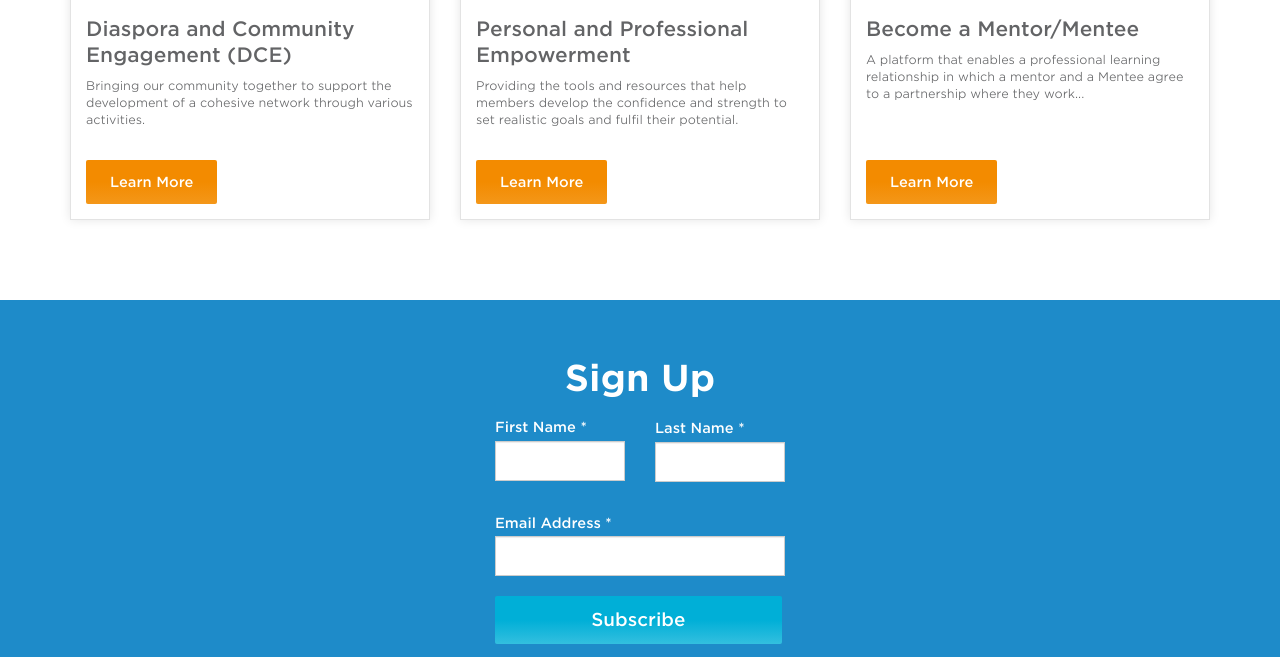
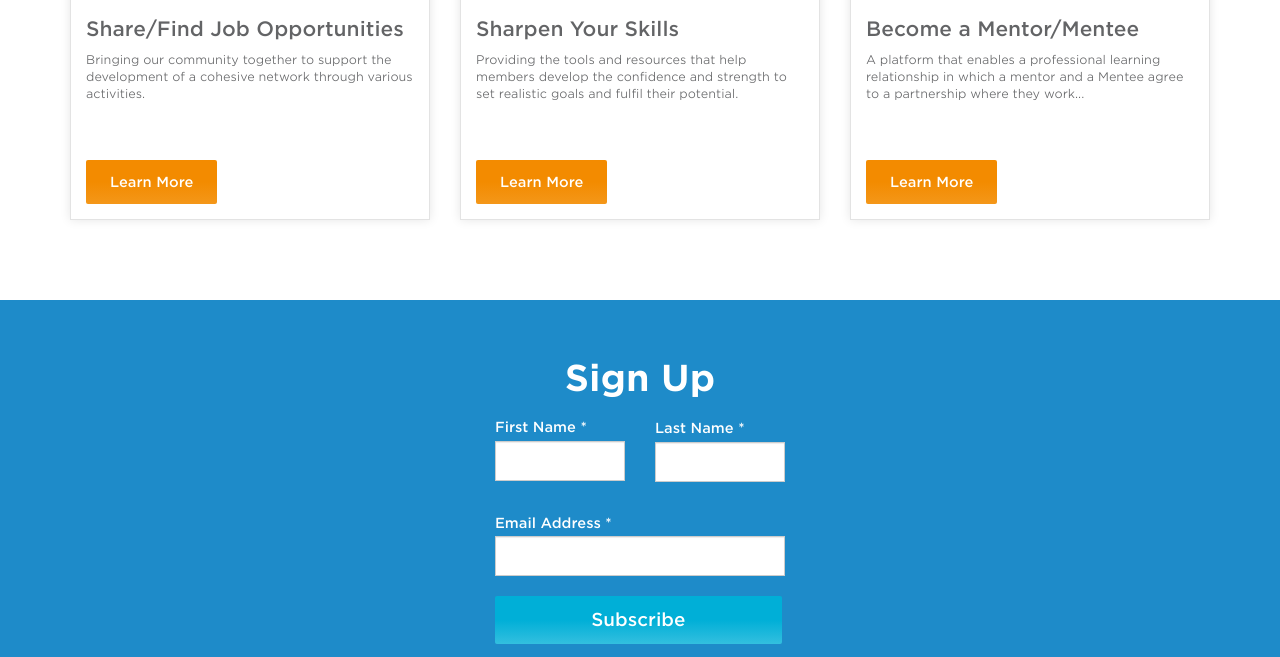
Before and after one commit to YEPNetwork/yepnetwork.github.io, a Jekyll site: the page built from index.html, in a window 1280 px wide and 900 px high, scrolled down 649 px, cut to the strip 243-900 px from the top of the window. Built offline with Jekyll 4.4.1, drawn with Linux system fonts in a browser that asks for light colours; nearby versions of some CDN libraries; comment, search, counter and statistics services are not loaded.

Commit message:
Update calls.yml

```diff
--- a/_data/calls.yml
+++ b/_data/calls.yml
@@ -1,8 +1,8 @@
 # These are list of items that are displayed under "Get Involved" on homepage.
-- title: "Diaspora and Community Engagement (DCE)"
+- title: "Share/Find Job Opportunities "
   image: "assets/images/programs/diaspora-engagement.jpg"
   description: "Bringing our community together to support the development of a cohesive network through various activities."
-- title: "Personal and Professional Empowerment"
+- title: "Sharpen Your Skills"
   image: "assets/images/programs/personal-professional-empowerment.jpg"
   description: "Providing the tools and resources that help members develop the confidence and strength to set realistic goals and fulfil their potential."
 - title: "Become a Mentor/Mentee"
```
